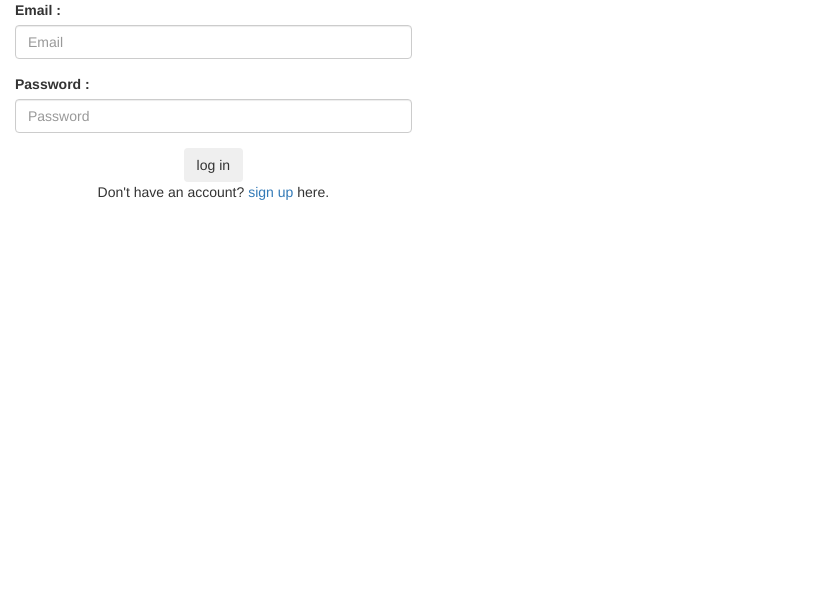
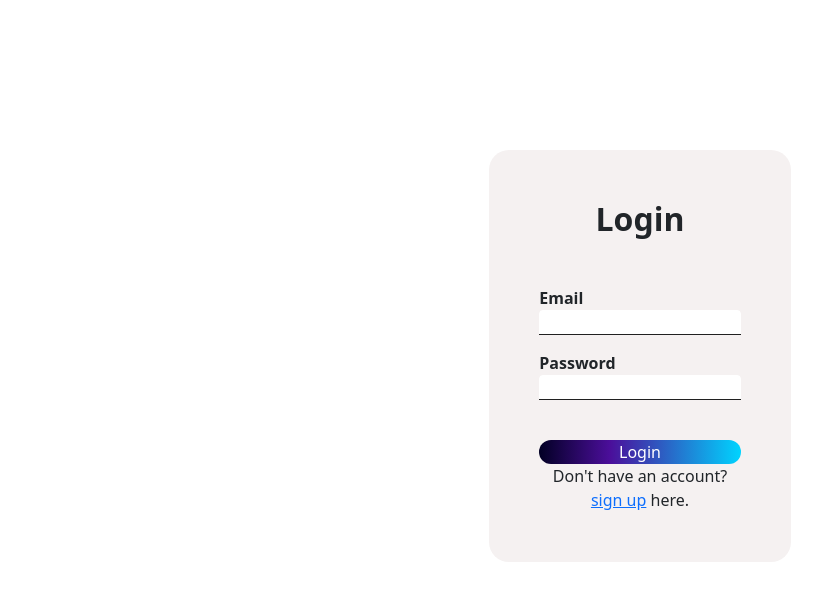
Before and after one commit to vinayakkamati/retro-board-UI, an Angular app: page / in a window 1280 px wide. Shown: the top 600 px of the page, without its empty margins (0-839 px from the left). Built offline with nearby package versions, Linux system fonts and the light colour scheme.

Commit message:
[IF-220] feature: beautify login and signup page using bootstrap (#2)

```diff
--- a/package.json
+++ b/package.json
@@ -18,7 +18,7 @@
     "@angular/platform-browser": "^16.1.0",
     "@angular/platform-browser-dynamic": "^16.1.0",
     "@angular/router": "^16.1.0",
-    "bootstrap": "^3.4.1",
+    "bootstrap": "^5.0.2",
     "rxjs": "~7.8.0",
     "tslib": "^2.3.0",
     "zone.js": "~0.13.0"
--- a/src/app/components/log-in/log-in.component.css
+++ b/src/app/components/log-in/log-in.component.css
@@ -0,0 +1,48 @@
+*{
+    padding: 0;
+    margin: 0;
+    box-sizing: border-box;
+
+}
+
+body{
+    /* background: linear-gradient(90deg, rgb(194, 193, 197) 0%, rgb(206, 205, 207) 35%, rgb(218, 220, 220) 100%); */
+    font-family: 'Poppins', sans-serif;
+
+}
+form{
+    border-radius: 20px;
+    margin-top: 150px !important;
+    width: 24% !important;
+    background-color: rgb(245, 241, 241) !important;
+    padding: 50px;
+}
+
+.btn-primary{
+    width: 100%;
+    border: none;
+    border-radius: 50px;
+    background: linear-gradient(90deg, rgba(2,0,36,1) 0%, rgba(75,14,154,1) 35%, rgba(0,212,255,1) 100%);
+
+}
+
+.form-control{
+    color: rgba(0,0,0,.87);
+    border-bottom-color: rgba(0,0,0,.42);
+    box-shadow: none !important;
+    border: none;
+    border-bottom: 1px solid;
+    border-radius: 4px 4px 0 0;
+    }
+ h4{
+    font-size: 2rem !important;
+    font-weight: 700;
+ }
+ .form-label{
+    font-weight: 800 !important;
+ }
+@media only screen and (max-width: 600px) {
+    form {
+        width: 100% !important;
+    }
+  }
--- a/src/app/components/log-in/log-in.component.html
+++ b/src/app/components/log-in/log-in.component.html
@@ -1,25 +1,17 @@
-<div class="row">
-    <div class="col-md-4 offset-md-4 col-sm-6 offset-sm-3">
-      <div class="card auth">
-        <div class="card-body auth-card">
-          <form>
-              <div class="form-group">
-                <label for="email">Email : </label>
-                <input type="text" name="email" class="form-control" placeholder="Email">
+<div class="container-fluid">
+  <form class="mx-auto">
+      <h4 class="text-center">Login</h4>
+      <div class="mb-3 mt-5">
+        <label for="email" class="form-label">Email</label>
+          <input type="email" class="form-control" id="email" aria-describedby="emailHelp">
       </div>
-              <div class="form-group">
-                <label for="password">Password : </label>
-                <input type="password" name="password" class="form-control" placeholder="Password">
+      <div class="mb-3">
+        <label for="password" class="form-label">Password</label>
+          <input type="password" class="form-control" id="password">
       </div>
-              <div class="text-center">
-                <input type="submit" class="btn btn-my" value="log in">
-              </div>
+      <button type="submit" class="btn btn-primary mt-4">Login</button>
       <div class="text-center signup">
         Don't have an account? <a routerLink="/register">sign up</a> here.
       </div>
-
   </form>
 </div>
-      </div>
-    </div>
-  </div>
--- a/src/app/components/registration/registration.component.css
+++ b/src/app/components/registration/registration.component.css
@@ -0,0 +1,48 @@
+*{
+    padding: 0;
+    margin: 0;
+    box-sizing: border-box;
+
+}
+
+body{
+    /* background: linear-gradient(90deg, rgb(194, 193, 197) 0%, rgb(206, 205, 207) 35%, rgb(218, 220, 220) 100%); */
+    font-family: 'Poppins', sans-serif;
+
+}
+form{
+    border-radius: 20px;
+    margin-top: 150px !important;
+    width: 24% !important;
+    background-color: rgb(245, 241, 241) !important;
+    padding: 50px;
+}
+
+.btn-primary{
+    width: 100%;
+    border: none;
+    border-radius: 50px;
+    background: linear-gradient(90deg, rgba(2,0,36,1) 0%, rgba(75,14,154,1) 35%, rgba(0,212,255,1) 100%);
+
+}
+
+.form-control{
+    color: rgba(0,0,0,.87);
+    border-bottom-color: rgba(0,0,0,.42);
+    box-shadow: none !important;
+    border: none;
+    border-bottom: 1px solid;
+    border-radius: 4px 4px 0 0;
+    }
+ h4{
+    font-size: 2rem !important;
+    font-weight: 700;
+ }
+ .form-label{
+    font-weight: 800 !important;
+ }
+@media only screen and (max-width: 600px) {
+    form {
+        width: 100% !important;
+    }
+  }
--- a/src/app/components/registration/registration.component.html
+++ b/src/app/components/registration/registration.component.html
@@ -1,33 +1,25 @@
-<div class="row">
-    <div class="col-md-4 offset-md-4 col-sm-6 offset-sm-3">
-      <div class="card auth">
-        <div class="card-body auth-card">
-          <form class="row" #userCreateForm="ngForm" (ngSubmit)="createUser(userCreateForm.value)">
-              <div class="form-group">
-                <label for="name">Name : </label>
-                <input type="text" name="name" class="form-control" placeholder="Name">
+<div class="container-fluid">
+    <form class="mx-auto" #userCreateForm="ngForm" (ngSubmit)="createUser(userCreateForm.value)">
+        <h4 class="text-center">Signup</h4>
+        <div class="mb-2 mt-4">
+          <label for="name" class="form-label">Name</label>
+            <input type="text" name="userName" class="form-control" id="name" ngModel required #name="ngModel" >
         </div>
-              <div class="form-group">
-                <label for="email">Email : </label>
-                <input type="text" name="email" class="form-control" placeholder="Email">
+        <div class="mb-2 mt-4">
+          <label for="email" class="form-label">Email</label>
+          <input type="text" name="email" class="form-control" id="email" ngModel required #name="ngModel" >
         </div>
-              <div class="form-group">
-                <label for="password">Password : </label>
-                <input type="password" name="password" class="form-control" placeholder="Password">
+        <div class="mb-2 mt-4">
+          <label for="password" class="form-label">Password</label>
+          <input type="password" name="password" class="form-control" id="password" ngModel required #name="ngModel">
         </div>
-              <div class="form-group">
-                <label for="c_password">Confirm Password : </label>
-                <input type="password" name="c_password" class="form-control" placeholder="Confirm Password">
+        <div class="mb-2 mt-4">
+          <label for="c_password" class="form-label">Confirm Password</label>
+          <input type="password" name="c_password" class="form-control" id="c_password" ngModel required #name="ngModel">
         </div>
-              <div class="text-center">
-                <input type="submit" class="btn btn-my" value="Sign Up">
-              </div>
+        <button type="submit" class="btn btn-primary mt-4">Sign up</button>
         <div class="text-center login">
           Already have an account ? <a routerLink="">Login</a> here.
         </div>
-
     </form>
 </div>
-      </div>
-    </div>
-  </div>
--- a/src/app/components/registration/registration.component.ts
+++ b/src/app/components/registration/registration.component.ts
@@ -9,6 +9,6 @@ import { UserDTO } from 'src/app/models/user-dto.interface';
 export class RegistrationComponent {
 
   createUser(user: UserDTO): void{
-
+    console.log(user.userName);
   }
 }
--- a/src/app/models/user-dto.interface.ts
+++ b/src/app/models/user-dto.interface.ts
@@ -2,4 +2,6 @@ export interface UserDTO{
     id: bigint;
     userName: string;
     emailId: string;
+    password: string;
+    c_password: string;
 }
```
Also changed, not shown: 1 other file (tests, documents, lock files or other folders). Lines whose indentation alone changed are shown as unchanged.
